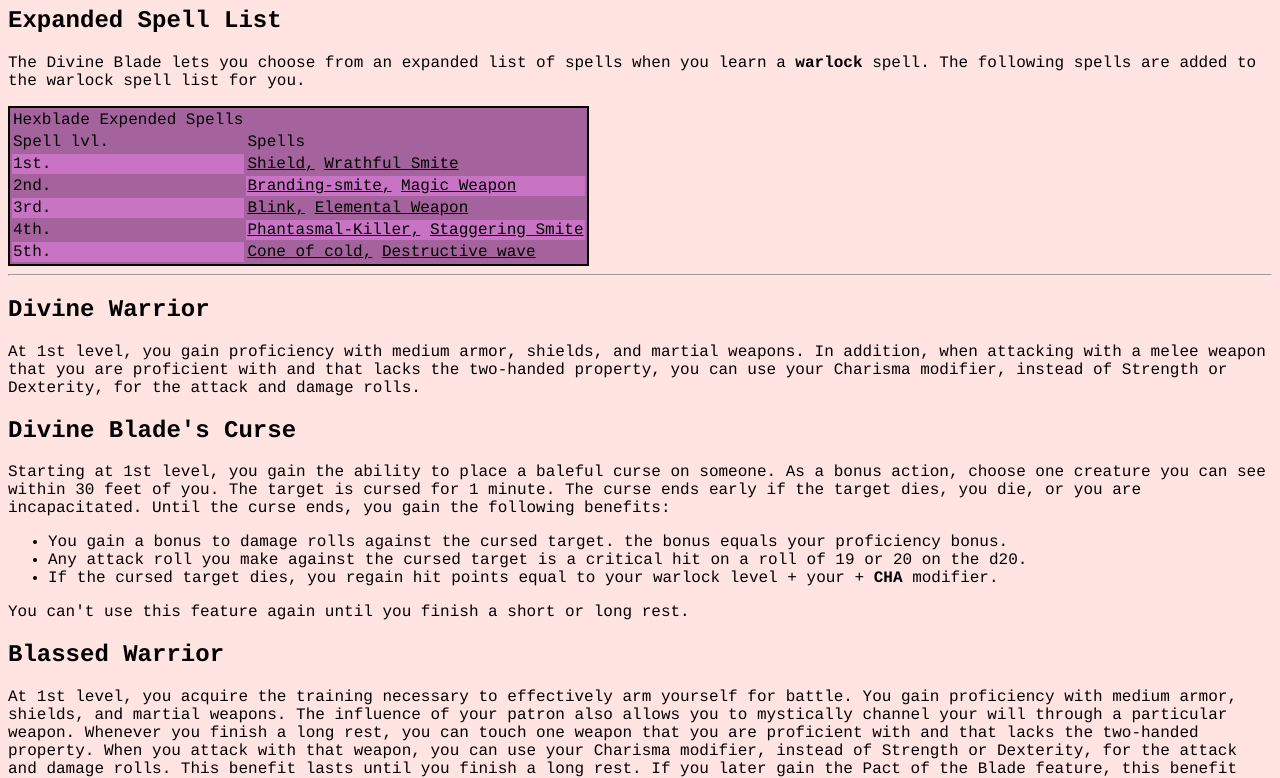
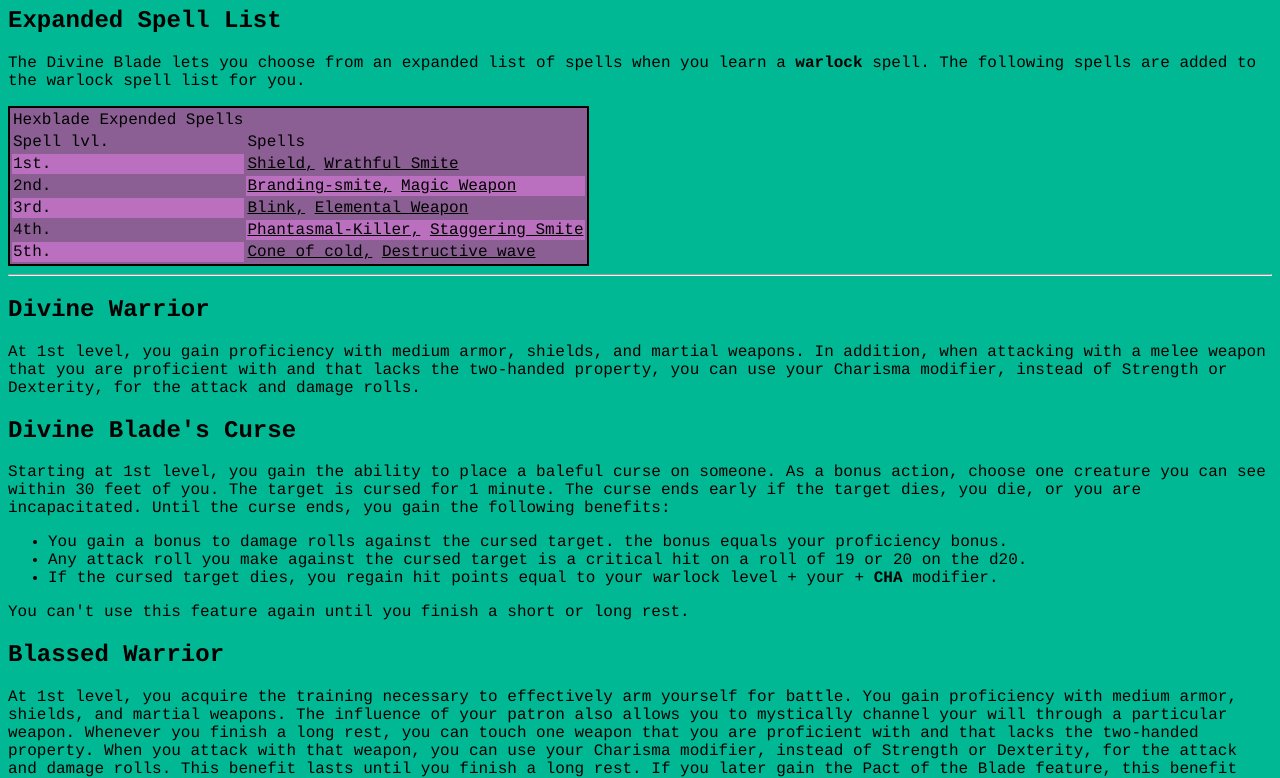
Before and after one commit to GSorbinhoCunha/DivineBlade, a plain HTML site: page index.html in a window 1280 px wide. Shown: the part 73-851 px from the top of the page. Drawn offline with Linux system fonts and the light colour scheme.

Commit message:
Alterei a cor do fundo para verde

```diff
--- a/index.html
+++ b/index.html
@@ -7,7 +7,7 @@
     </head>
     <body
         style="
-            background-color: #FFE4E1;
+            background-color: #00b894;
             font-family: Courier, monospace;
             color:rgb(0,0,0) ;">
         <h1
```
